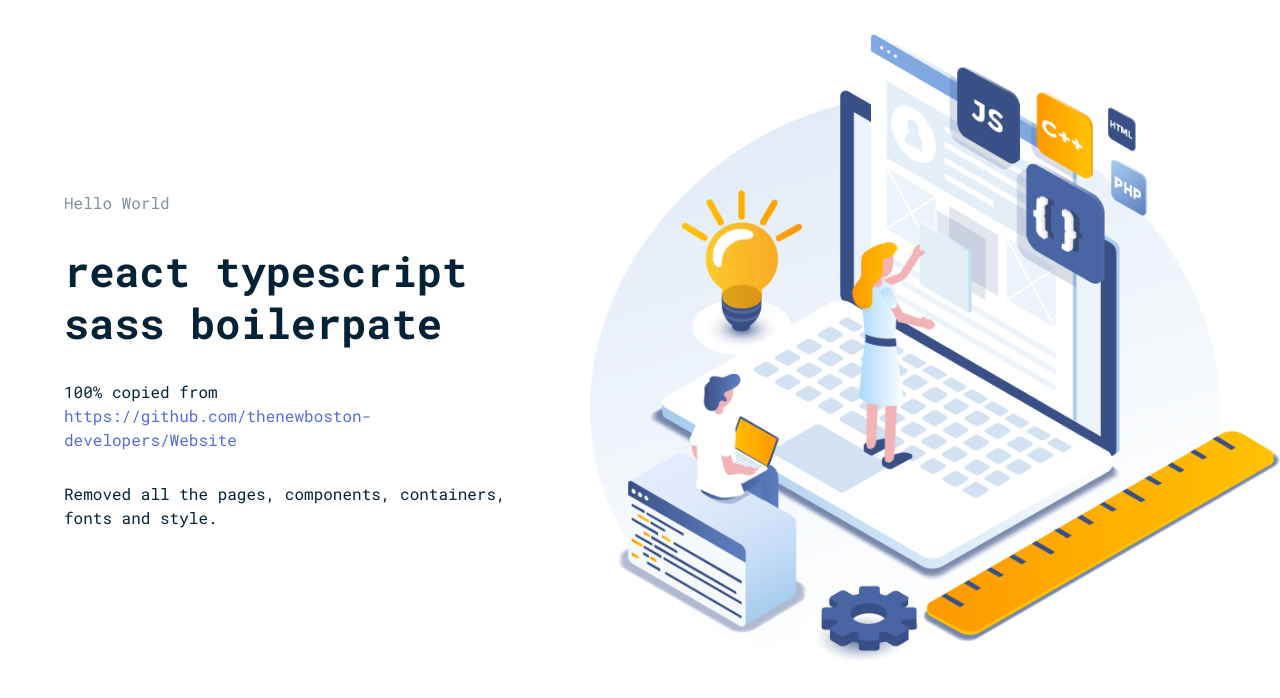
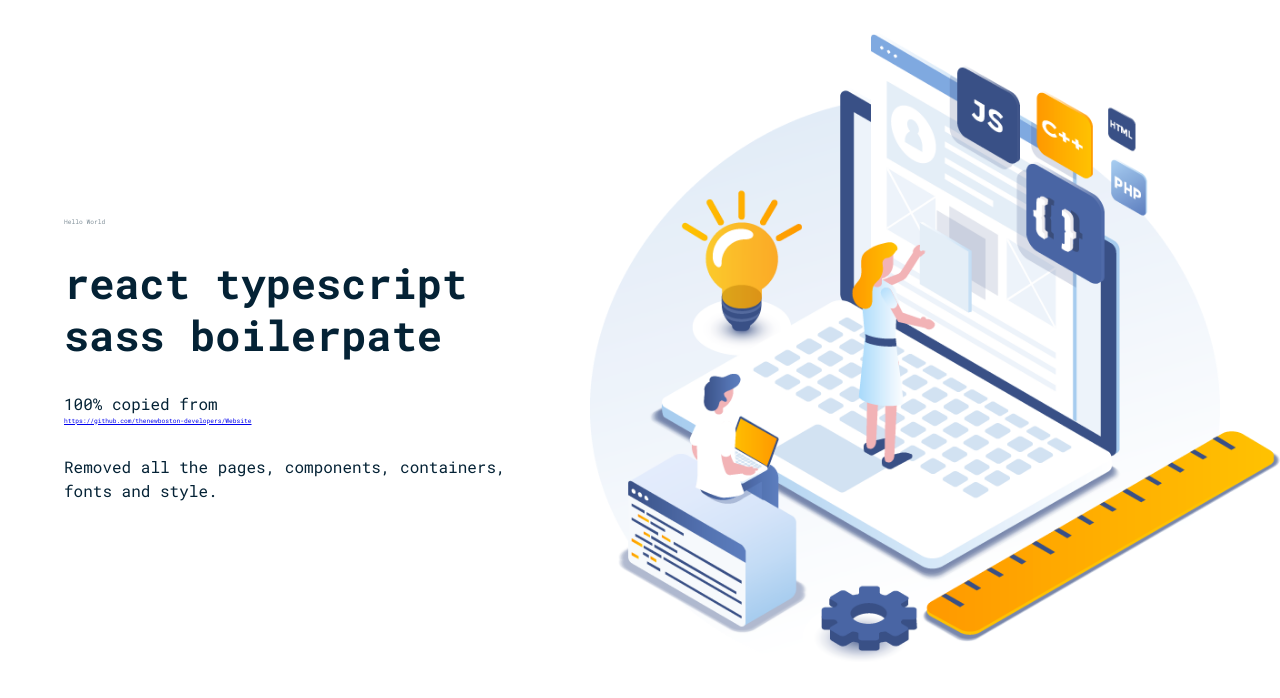
Before and after one commit to mohitkyadav/react-ts-sass-boilerplate, a React (Create React App) app: page / in a window 1280 px wide. Shown: the top 698 px of the page. Built offline with nearby package versions, Linux system fonts and the light colour scheme.

Commit message:
use rems

```diff
--- a/src/styles/_code.scss
+++ /dev/null
@@ -1,12 +0,0 @@
-pre {
-  font-family: var(--font-family-mono-roboto);
-  font-size: 13px;
-  line-height: 1.4;
-  margin: 0 0 24px 0;
-
-  code {
-    font-family: var(--font-family-mono-roboto);
-    font-size: 13px;
-    line-height: 1.4;
-  }
-}
--- a/src/styles/_core.scss
+++ b/src/styles/_core.scss
@@ -1,4 +1,6 @@
 * {
+  margin: 0;
+  padding: 0;
   box-sizing: border-box;
 }
 
@@ -6,6 +8,7 @@ body,
 html {
   margin: 0;
   padding: 0;
+  font-size: 62.5% !important; // 1rem = 10px
 }
 
 body {
@@ -15,45 +18,3 @@ body {
   font-size: var(--font-size-regular);
   line-height: 1.5;
 }
-
-#popover-root {
-  position: fixed;
-  top: 0;
-  z-index: 200;
-}
-
-#slide-up-root {
-  position: fixed;
-  bottom: 0;
-  z-index: 150;
-}
-
-b,
-strong {
-  font-weight: 800;
-}
-
-h1,
-h2,
-h3,
-h4,
-h5,
-h6 {
-  line-height: 1;
-  margin: 0;
-}
-
-a {
-  color: var(--color-secondary);
-  text-decoration: none;
-}
-
-p {
-  margin: 0 0 20px;
-}
-
-ol,
-ul {
-  margin: 0;
-  padding-inline-start: 32px;
-}
--- a/src/styles/_font.scss
+++ b/src/styles/_font.scss
@@ -3,8 +3,8 @@
 :root {
   --font-family-default: 'Roboto Mono', monospace;
   --font-family-mono-roboto: 'Roboto Mono', monospace;
-  --font-size-large: 24px;
-  --font-size-medium: 20px;
-  --font-size-regular: 16px;
-  --font-size-small: 12px;
+  --font-size-large: 2.4rem;
+  --font-size-medium: 2rem;
+  --font-size-regular: 1.6rem;
+  --font-size-small: 1rem;
 }
--- a/src/styles/main.scss
+++ b/src/styles/main.scss
@@ -1,4 +1,3 @@
-@import 'code';
 @import 'colors';
 @import 'core';
 @import 'font';
```
